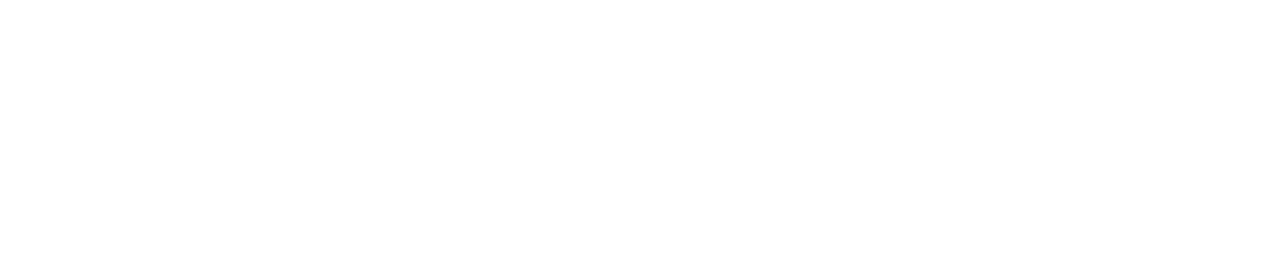
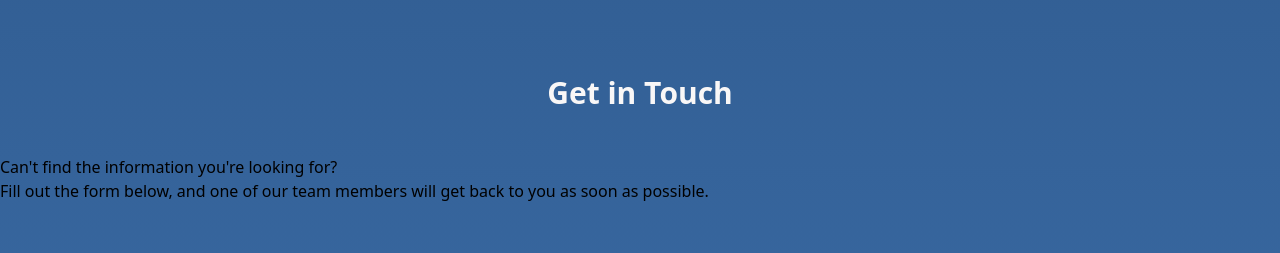
Before and after one commit to OthmanGh/UNITEYPULSE, a React (Vite) app in the folder frontend/: page / in a window 1280 px wide. Shown: the part 2397-2650 px from the top of the page. Before the commit the page ends 2227 px from the top, so only its background shows below. Built offline with nearby package versions, Linux system fonts and the light colour scheme.

Commit message:
Create resuable Input Component

```diff
--- /dev/null
+++ b/frontend/src/components/Input.tsx
@@ -0,0 +1,19 @@
+import React from 'react';
+
+interface InputProps {
+  label: string;
+  type: string;
+  value: string;
+  onChange: (event: React.ChangeEvent<HTMLInputElement>) => void;
+}
+
+const Input = ({ label, type, value, onChange }: InputProps) => {
+  return (
+    <div>
+      <label>{label}</label>
+      <input type={type} value={value} onChange={onChange} />
+    </div>
+  );
+};
+
+export default Input;
--- a/frontend/src/constants/index.ts
+++ b/frontend/src/constants/index.ts
@@ -87,3 +87,9 @@ export const aboutusText = {
   text: "Welcome to UNITEY PULSE, your trusted partner in company management solutions. We're committed to revolutionizing the way businesses operate by providing a comprehensive platform that empowers organizations to streamline their operations and enhance efficiency. Our mission is to simplify business management processes and empower organizations to achieve their full potential, guided by our core values of innovation, integrity, and customer success, which drive everything we do.",
   title: 'About us',
 };
+
+export const getInTouch = {
+  title: 'Get in Touch',
+  textQ: "Can't find the information you're looking for?",
+  textT: 'Fill out the form below, and one of our team members will get back to you as soon as possible.',
+};
--- a/frontend/src/pages/Home/components/Aboutus.tsx
+++ b/frontend/src/pages/Home/components/Aboutus.tsx
@@ -4,7 +4,7 @@ import { aboutusText } from '../../../constants';
 
 const Aboutus = () => {
   return (
-    <section className={`${styles.aboutus__section} h-[60vh] mb-1000px relative`}>
+    <section className={`${styles.aboutus__section} h-[70vh] mb-1000px relative`}>
       <div className=" h-full  text-center text-white flex flex-col justify-center items-center max-w-[80%] m-auto">
         <h2 className="text-center text-white text-lg mb-10 xs:text-xl sm:text-2xl md:text-3xl font-bold z-20">{aboutusText.title}</h2>
 
--- /dev/null
+++ b/frontend/src/pages/Home/components/Getintouch.tsx
@@ -0,0 +1,16 @@
+import React from 'react';
+import { getInTouch } from '../../../constants';
+
+const Getintouch = () => {
+  return (
+    <section className={`min-h-[100vh]`}>
+      <h2 className="text-center text-white text-lg mb-10 xs:text-xl sm:text-2xl md:text-3xl font-bold z-20">{getInTouch.title}</h2>
+      <div>
+        <p>{getInTouch.textQ}</p>
+        <p>{getInTouch.textT}</p>
+      </div>
+    </section>
+  );
+};
+
+export default Getintouch;
--- a/frontend/src/pages/Home/components/index.ts
+++ b/frontend/src/pages/Home/components/index.ts
@@ -1,5 +1,5 @@
 import Navbar from './Navbar';
 import Hero from './Hero';
 import Aboutus from './Aboutus';
-
-export { Navbar, Hero, Aboutus };
+import Getintouch from './Getintouch';
+export { Navbar, Hero, Aboutus, Getintouch };
--- a/frontend/src/pages/Home/index.tsx
+++ b/frontend/src/pages/Home/index.tsx
@@ -1,5 +1,5 @@
 import Features from './components/Features';
-import { Aboutus, Hero, Navbar } from './components/index';
+import { Aboutus, Getintouch, Hero, Navbar } from './components/index';
 import styles from './home.module.css';
 function Home() {
   return (
@@ -12,6 +12,7 @@ function Home() {
         <Hero />
         <Features />
         <Aboutus />
+        <Getintouch />
       </main>
     </div>
   );
```
